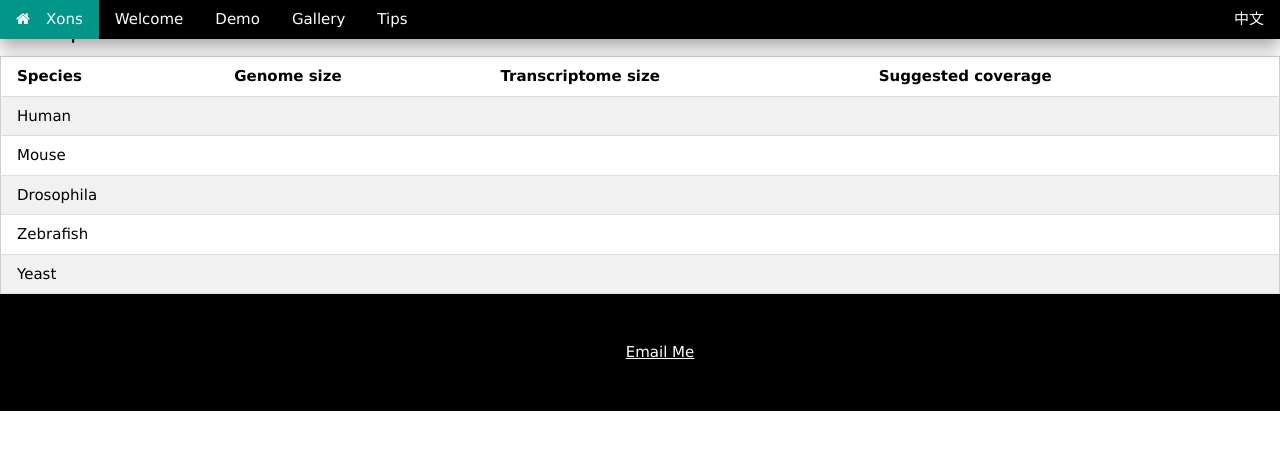
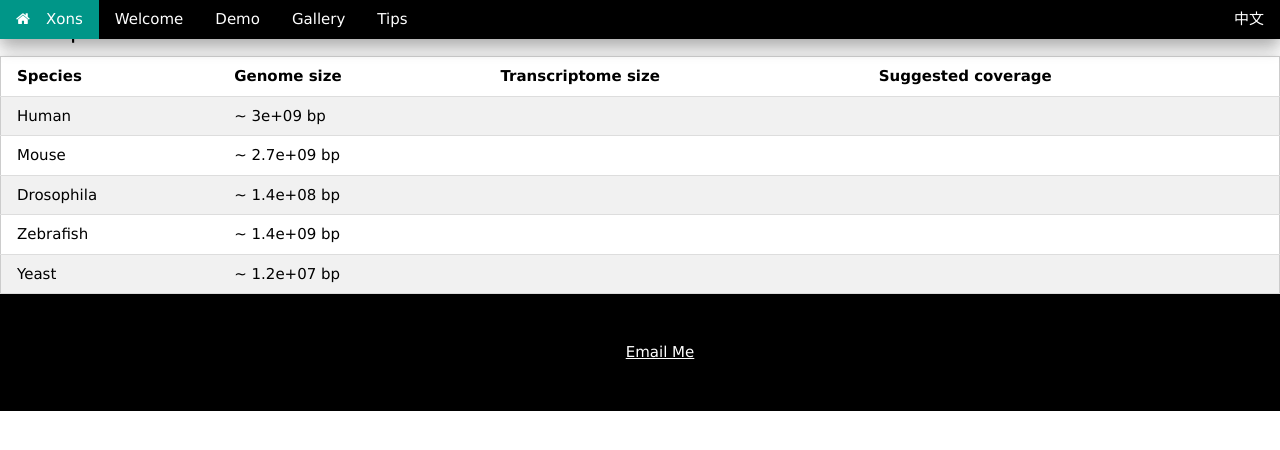
Before and after one commit to xons/xons.github.io, a Jekyll site: the page built from tips.html, in a window 1280 px wide. Shown: the top 450 px of the page. Built offline with Jekyll 4.4.1, drawn with Linux system fonts in a browser that asks for light colours; nearby versions of some CDN libraries; library files that are not in the unit come from our copies.

Commit message:
Update tips.html

```diff
--- a/tips.html
+++ b/tips.html
@@ -6,7 +6,7 @@ title: Xons/Tips
 
 <div>
 <h3>NGS tips</h3>
-<table class="w3-table-all w3-card-4">
+<table class="w3-table-all w3-hoverable w3-card-4">
 <tr>
   <th>Species</th>
   <th>Genome size</th>
@@ -15,31 +15,31 @@ title: Xons/Tips
 </tr>
 <tr>
   <td>Human</td>
-  <td></td>
+  <td>~ 3e+09 bp</td>
   <td></td>
   <td></td>
 </tr>
 <tr>
   <td>Mouse</td>
-  <td></td>
+  <td>~ 2.7e+09 bp</td>
   <td></td>
   <td></td>
 </tr>
 <tr>
   <td>Drosophila</td>
-  <td></td>
+  <td>~ 1.4e+08 bp</td>
   <td></td>
   <td></td>
 </tr>
 <tr>
   <td>Zebrafish</td>
-  <td></td>
+  <td>~ 1.4e+09 bp</td>
   <td></td>
   <td></td>
 </tr>
 <tr>
   <td>Yeast</td>
-  <td></td>
+  <td>~ 1.2e+07 bp</td>
   <td></td>
   <td></td>
 </tr>
```
